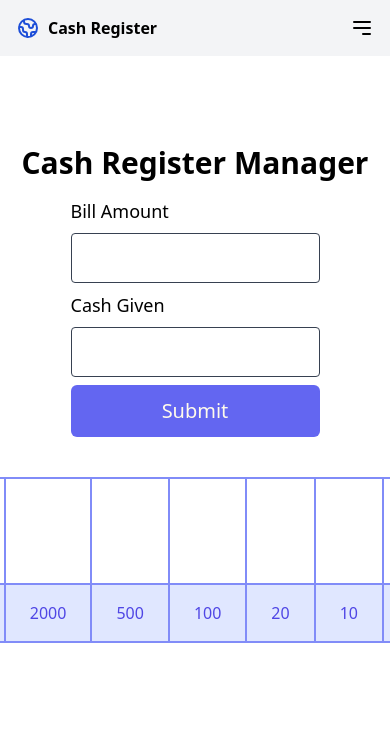
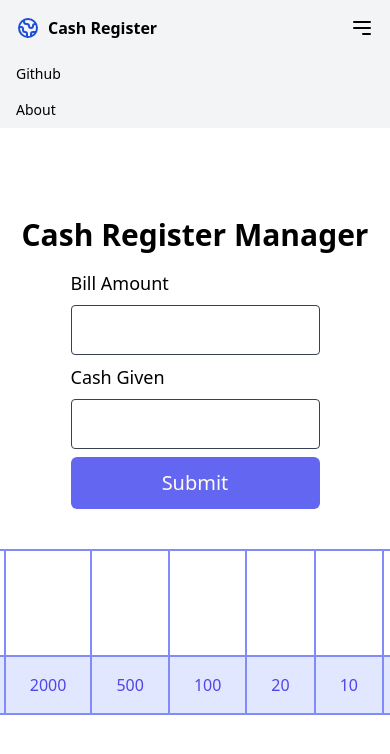
Before and after one commit to Logan1x/cashRegister, a plain HTML site: page index.html in a window 390 px wide. Both pictures are taken after a click on the button 362 px from the left and 28 px from the top of the page. Shown: the top 754 px of the page. Drawn offline with nearby package versions, Linux system fonts and the light colour scheme.

Commit message:
mobile responsive menu

```diff
--- a/app.js
+++ b/app.js
@@ -34,3 +34,17 @@ function calcBillamount(change) {
     numOfNotes[i].innerText = numberOfNotes;
   }
 }
+
+// for mobile nav
+
+// get variables
+
+const btn = document.querySelector("button.mobile-nav-btn");
+const menu = document.querySelector(".mobile-nav");
+
+// event toggle
+
+btn.addEventListener("click", () => {
+  menu.classList.toggle("hidden");
+  console.log("clicked");
+});
--- a/index.html
+++ b/index.html
@@ -96,10 +96,16 @@
       </div>
 
       <!-- mobile menu -->
-      <!-- <div class="mobile-nav hidden md:hidden">
-        <a href="#" class="block py-2 px-4 text-sm">Pricing</a>
-        <a href="#" class="block py-2 px-4 text-sm">About</a>
-      </div> -->
+      <div class="mobile-nav hidden md:hidden">
+        <a
+          href="https://github.com/Logan1x/cashRegister"
+          class="block py-2 px-4 text-sm"
+          >Github</a
+        >
+        <a href="https://logan1x.github.io" class="block py-2 px-4 text-sm"
+          >About</a
+        >
+      </div>
     </nav>
     <main
       class="
```
Lines whose indentation alone changed are shown as unchanged.
